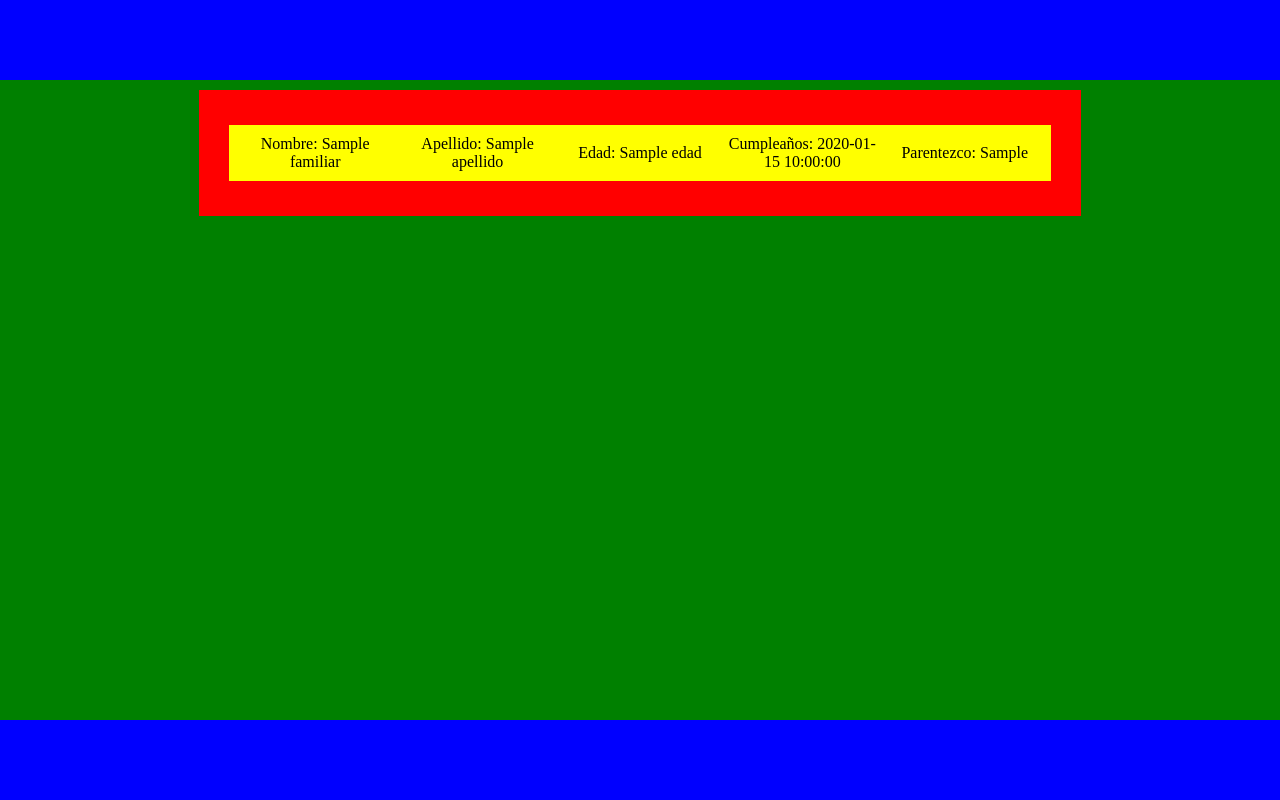
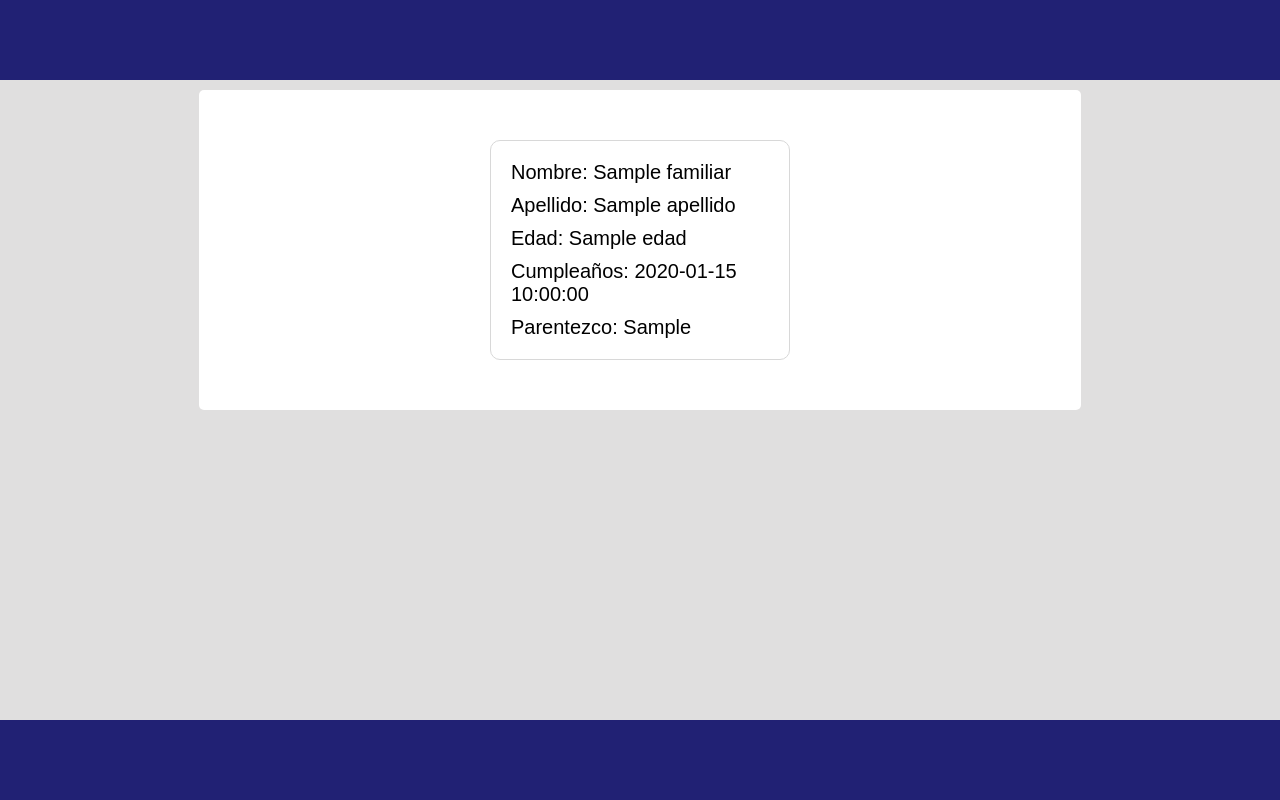
Before and after one commit to marco1367/MVT---Marco-Pablo-Demaio, a Python web app: template MiPrimerMVT/AppMVT/templates/familiares.html in a window 1280 px wide. Run offline with Jinja, Linux system fonts and the light colour scheme; the template is opened without the code that fills it: most values are stand-ins (such as "Sample title", 1, 10 or a date in 2020).

Commit message:
cambios estilos inicio

```diff
--- a/MiPrimerMVT/AppMVT/templates/familiares.html
+++ b/MiPrimerMVT/AppMVT/templates/familiares.html
@@ -3,18 +3,20 @@
 
 <head>
     <style>
-        *{
+        * {
             margin: 0;
             padding: 0;
             box-sizing: border-box;
         }
+
         .header {
-            background-color: blue;
+            background-color: rgb(33, 33, 116);
             width: 100vw;
             height: 10vh;
         }
+
         .content {
-            background-color: green;
+            background-color: rgb(224, 223, 223);
             width: 100vw;
             min-height: 80vh;
             padding: 10px;
@@ -23,38 +25,55 @@
             justify-content: center;
             align-items: flex-start;
         }
+
         .footer {
-            background-color: blue;
+            background-color: rgb(33, 33, 116);
             width: 100vw;
             height: 10vh;
         }
+
         .container-principal {
-            background-color: red;
+            background-color: white;
             width: 70%;
             min-height: 100%;
             padding: 30px;
+            border-radius: 5px;
+            box-shadow: hsla(0, 0%, 60%, 0.671);
 
 
             display: flex;
-            justify-content: flex-start;
+            justify-content: center;
+            align-items: center;
+            flex-wrap: wrap;
+        }
+
+        .card {
+            padding: 15px;
+            margin: 20px;
+            width: 300px;
+            height: auto;
+            border-radius: 10px;
+            border: 1px solid rgb(216, 216, 216);
+            transform: all 3000ms ease-in;
+
+            display: flex;
+            justify-content: center;
             align-items: center;
             flex-direction: column;
         }
-        .card {
-            background-color: yellow;
-            padding: 5px;
-            margin: 5px;
-            width: 100%;
-            height: auto;
 
-            display: flex;
-            justify-content: space-between;
-            align-items: center;
+        .card:hover {
+            transform: all 3000ms ease-out;
+            background-color: rgb(224, 223, 223);
+            transform: scale(1.1);
         }
+
         .item-card {
             padding: 5px;
-            width: calc(100% / 5);
-            text-align: center;
+            width: 100%;
+            text-align: start;
+            font-size: 20px;
+            font-family: Arial, Helvetica, sans-serif;
         }
     </style>
     <meta charset="UTF-8">
@@ -67,7 +86,7 @@
 
     <div class="header"></div>
 
-    <div class="content" >
+    <div class="content">
         <div class="container-principal">
             {% for familiar in familiares %}
             <div class="card">
```
Also changed, not shown: MiPrimerMVT/db.sqlite3. Lines whose indentation alone changed are shown as unchanged.
